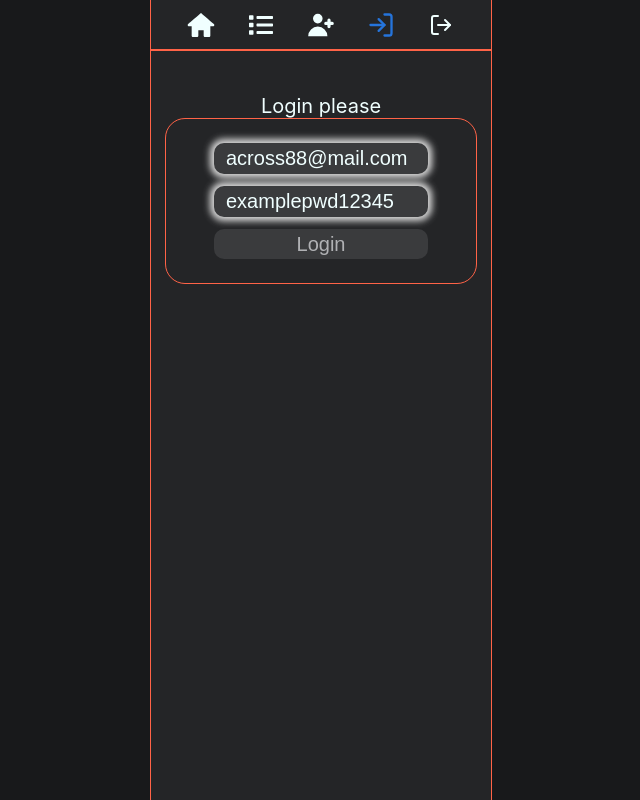
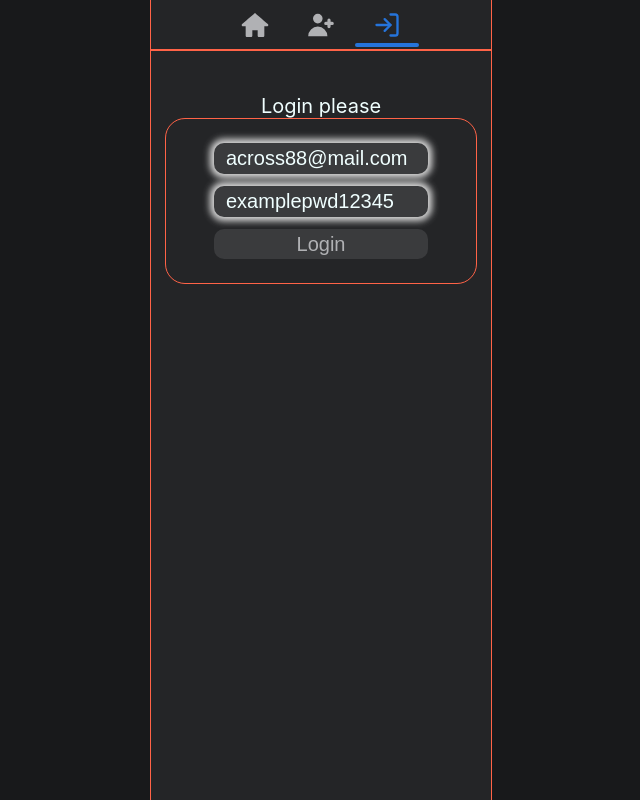
Before and after one commit to Alexander0Yusov/goit-react-hw-08-phonebook, a React (Create React App) app: page /goit-react-hw-08-phonebook/login in a window 1280 px wide. Shown: the whole page, without its empty margins (319-959 px from the left). Built offline with nearby package versions, Linux system fonts and the light colour scheme.

Commit message:
try localstorage

```diff
--- a/src/components/App.jsx
+++ b/src/components/App.jsx
@@ -1,11 +1,3 @@
-// import { useState } from 'react';
-
-// import Section from './Section/Section';
-// import Form from './Form/Form';
-// import ContactList from './ContactList/ContactList';
-// import Filter from './Filter/Filter';
-// import Modal from './Modal/Modal';
-
 import css from './App.module.css';
 import { Routes, Route } from 'react-router-dom';
 import SharedLayout from 'pages/SharedLayout/SharedLayout';
@@ -13,34 +5,10 @@ import Home from 'pages/Home/Home';
 import Contacts from 'pages/Contacts/Contacts';
 import Login from 'pages/Login/Login';
 import Register from 'pages/Register/Register';
+import { useSelector } from 'react-redux';
 
 export const App = () => {
-  // const [showModal, setShowModal] = useState(false);
-  // const [userIdModal, setUserIdModal] = useState('');
-  // const [userNameModal, setUserNameModal] = useState('');
-  // const [userNumberModal, setUserNumberModal] = useState('');
-  // const [userUrlModal, setUserUrlModal] = useState('');
-  // const [actionModal, setActionModal] = useState('Add');
-
-  // const fillForm = (id, name, number, url) => {
-  //   setUserIdModal(id);
-  //   setUserNameModal(name);
-  //   setUserNumberModal(number);
-  //   setUserUrlModal(url);
-  //   setActionModal('Edit');
-  // };
-
-  // const resetForm = () => {
-  //   setUserNameModal('');
-  //   setUserNumberModal('');
-  //   setUserUrlModal('');
-  //   setActionModal('Add');
-  // };
-
-  // const toggleModal = () => {
-  //   setShowModal(prev => !prev);
-  //   resetForm();
-  // };
+  const isLoggedIn = useSelector(state => state.authCombine.user);
 
   return (
     <div
@@ -61,27 +29,10 @@ export const App = () => {
           <Route index element={<Home />} />
           <Route path="/register" element={<Register />} />
           <Route path="/login" element={<Login />} />
-          <Route path="/contacts" element={<Contacts />} />
+          {isLoggedIn && <Route path="/contacts" element={<Contacts />} />}
+          <Route path="*" element={<h4>Page not found</h4>} />
         </Route>
       </Routes>
-
-      {/* <Section>
-        <h2 className={css.title}>Phonebook</h2>
-        <Filter onModalOpen={toggleModal} />
-        <ContactList toggleModal={toggleModal} fillForm={fillForm} />
-      </Section>
-      {showModal && (
-        <Modal onClose={toggleModal}>
-          <Form
-            toggleModal={toggleModal}
-            id={userIdModal}
-            nameIni={userNameModal}
-            numberIni={userNumberModal}
-            urlIni={userUrlModal}
-            actionModal={actionModal}
-          ></Form>
-        </Modal>
-      )} */}
     </div>
   );
 };
--- a/src/components/Header/Header.jsx
+++ b/src/components/Header/Header.jsx
@@ -11,56 +11,47 @@ import { HiUserAdd } from 'react-icons/hi';
 
 const Header = () => {
   const dispatch = useDispatch();
-  const { user } = useSelector(state => state.authCombine);
   const location = useLocation();
+  const isLoggedIn = useSelector(state => state.authCombine.user);
 
   useEffect(() => {
     const home = document.querySelector('[data-navigate="home"]');
     const contacts = document.querySelector('[data-navigate="contacts"]');
     const register = document.querySelector('[data-navigate="register"]');
     const login = document.querySelector('[data-navigate="login"]');
-
     const currentPage = location.pathname.split('/')[1];
 
     const resetColor = () => {
       // eslint-disable-next-line
       [home, contacts, register, login].map(item => {
-        if (item.classList.contains(`${css.isActive}`)) {
+        if (item && item.classList.contains(`${css.isActive}`)) {
           item.classList.remove(`${css.isActive}`);
         }
       });
     };
 
-    console.log(currentPage);
+    console.log(currentPage || 'home');
+    console.log(localStorage.getItem('phonebook_auth'));
 
     switch (currentPage) {
       case '':
         resetColor();
-        home.classList.add(`${css.isActive}`);
+        home?.classList.add(`${css.isActive}`);
         break;
       case 'contacts':
         resetColor();
-        contacts.classList.add(`${css.isActive}`);
+        contacts?.classList.add(`${css.isActive}`);
         break;
       case 'register':
         resetColor();
-        register.classList.add(`${css.isActive}`);
+        register?.classList.add(`${css.isActive}`);
         break;
       case 'login':
         resetColor();
-        login.classList.add(`${css.isActive}`);
+        login?.classList.add(`${css.isActive}`);
         break;
       default:
     }
-
-    // if (isHomePage) {
-    //   resetColor();
-    //   home.classList.add(`${css.isActive}`);
-    // }
-    // if (!isHomePage) {
-    //   resetColor();
-    //   movies.classList.add(`${css.isActive}`);
-    // }
   }, [location.pathname]);
 
   return (
@@ -72,21 +63,28 @@ const Header = () => {
             <TiHome className={css.iconHome} />
           </Link>
         </li>
+        {isLoggedIn && (
           <li className={css.li} data-navigate="contacts">
             <Link to="/contacts" className={css.link}>
               <FaList className={css.iconList} />
             </Link>
           </li>
+        )}
+        {!isLoggedIn && (
           <li className={css.li} data-navigate="register">
             <Link to="/register" className={css.link}>
               <HiUserAdd className={css.iconAddUser} />
             </Link>
           </li>
+        )}
+        {!isLoggedIn && (
           <li className={css.li} data-navigate="login">
             <Link to="/login" className={css.link}>
               <FiLogIn className={css.iconLogin} />
             </Link>
           </li>
+        )}
+        {isLoggedIn && (
           <li className={css.li}>
             <Link
               to="/"
@@ -96,10 +94,6 @@ const Header = () => {
               <FiLogOut className={css.iconLogout} />
             </Link>
           </li>
-        {user && (
-          <li className={css.li}>
-            <p>{user?.name ? 1 : 0}</p>
-          </li>
         )}
       </ul>
     </div>
--- a/src/components/Header/Header.module.css
+++ b/src/components/Header/Header.module.css
@@ -13,7 +13,7 @@
 
 .navbar {
   display: flex;
-  gap: 4px;
+  gap: 2px;
   justify-content: space-around;
   align-items: center;
 
@@ -22,12 +22,14 @@
 }
 
 .li {
+  position: relative;
   display: flex;
   align-items: center;
   justify-content: center;
-  height: 32px;
-  width: 56px;
+  height: 44px;
+  width: 64px;
   font-size: 32px;
+  border-radius: 4px;
 
   .iconHome {
     display: block;
@@ -51,31 +53,41 @@
 
   .iconLogout {
     display: block;
-    font-size: 24px;
+    font-size: 26px;
   }
 
   &:hover {
     background-color: #3a3b3d;
+  }
+
+  &.isActive {
+    &:hover {
+      background-color: transparent;
+    }
 
     .link {
       color: #2574db;
+    }
+
+    &::after {
+      position: absolute;
+      bottom: 0;
+      content: '';
+      display: block;
+      width: 100%;
+      height: 4px;
+      background-color: #2574db;
+      border-radius: 2px;
     }
   }
 }
 
 .link {
+  width: 100%;
   text-decoration: none;
-  color: azure;
-}
+  color: #b0b1b4;
 
-.isActive {
-  /* text-decoration: underline; */
-
-  .li {
-    background-color: #3a3b3d;
-  }
-
-  .link {
-    color: #2574db;
+  & svg {
+    margin: 0 auto;
   }
 }
--- a/src/index.js
+++ b/src/index.js
@@ -5,13 +5,16 @@ import { App } from 'components/App';
 import './index.css';
 
 import { Provider } from 'react-redux';
-import { store } from 'redux/store';
+import { PersistGate } from 'redux-persist/integration/react';
+import { store, persistor } from 'redux/store';
 
 ReactDOM.createRoot(document.getElementById('root')).render(
   <React.StrictMode>
     <BrowserRouter basename="/goit-react-hw-08-phonebook">
       <Provider store={store}>
-        <App />
+        <PersistGate loading={null} persistor={persistor}>
+          <App />
+        </PersistGate>
       </Provider>
     </BrowserRouter>
   </React.StrictMode>
--- a/src/pages/Home/Home.jsx
+++ b/src/pages/Home/Home.jsx
@@ -1,13 +1,13 @@
 import css from './Home.module.scss';
-import defaultImg from '../../images/phoneBook.jpg';
+import { useSelector } from 'react-redux';
 
 const Home = () => {
+  const { user } = useSelector(state => state.authCombine);
+
   return (
     <div className={css.home}>
       <h2 className={css.title}>Phonebook</h2>
-      <div className={css.thumb}>
-        <img src={defaultImg} alt="phone" />
-      </div>
+      {user?.name && <p className={css.greeting}>Hi, {user.name}!</p>}
     </div>
   );
 };
--- a/src/pages/Home/Home.module.scss
+++ b/src/pages/Home/Home.module.scss
@@ -1,8 +1,12 @@
 .home {
   padding-top: 16px;
   height: calc(100vh - 50px - 16px);
-
   outline: 1px solid tomato;
+  background-color: #b0b1b4;
+  background-image: url(../../images/phoneBook.jpg);
+  background-repeat: no-repeat;
+  background-size: cover;
+  background-position-x: center;
 }
 
 .title {
@@ -12,13 +16,7 @@
   font-size: 36px;
 }
 
-.thumb {
-  width: 100%;
-  height: auto;
-  margin: 0 auto;
+.greeting {
+  margin: 0;
+  color: azure;
 }
-
-.thumb img {
-  width: 100%;
-  height: auto;
-}
--- a/src/redux/store.js
+++ b/src/redux/store.js
@@ -1,11 +1,24 @@
 import { configureStore } from '@reduxjs/toolkit';
 import { reducer } from './reducer';
 
+import { persistStore, persistReducer } from 'redux-persist';
+import storage from 'redux-persist/lib/storage';
+
+const persistConfig = {
+  key: 'phonebook_auth',
+  storage,
+  whitelist: ['token'],
+};
+
+const persistedReducer = persistReducer(persistConfig, reducer);
+
 export const store = configureStore({
-  reducer,
+  reducer: persistedReducer,
   // лечит ошибки в консоли
   middleware: getDefaultMiddleware =>
     getDefaultMiddleware({
       serializableCheck: false,
     }),
 });
+
+export const persistor = persistStore(store);
```
Also changed, not shown: src/components/CustomRoutes/PrivateRoute.jsx (added, +11 -0 lines). Lines whose indentation alone changed are shown as unchanged.
